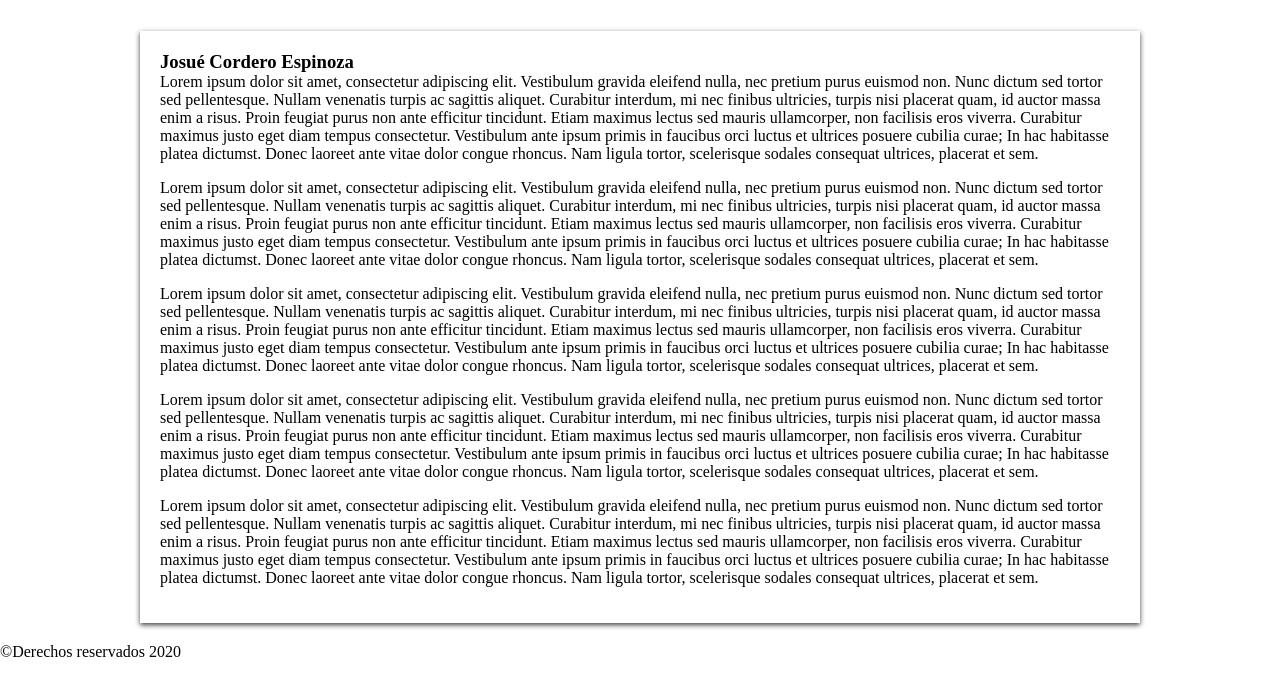
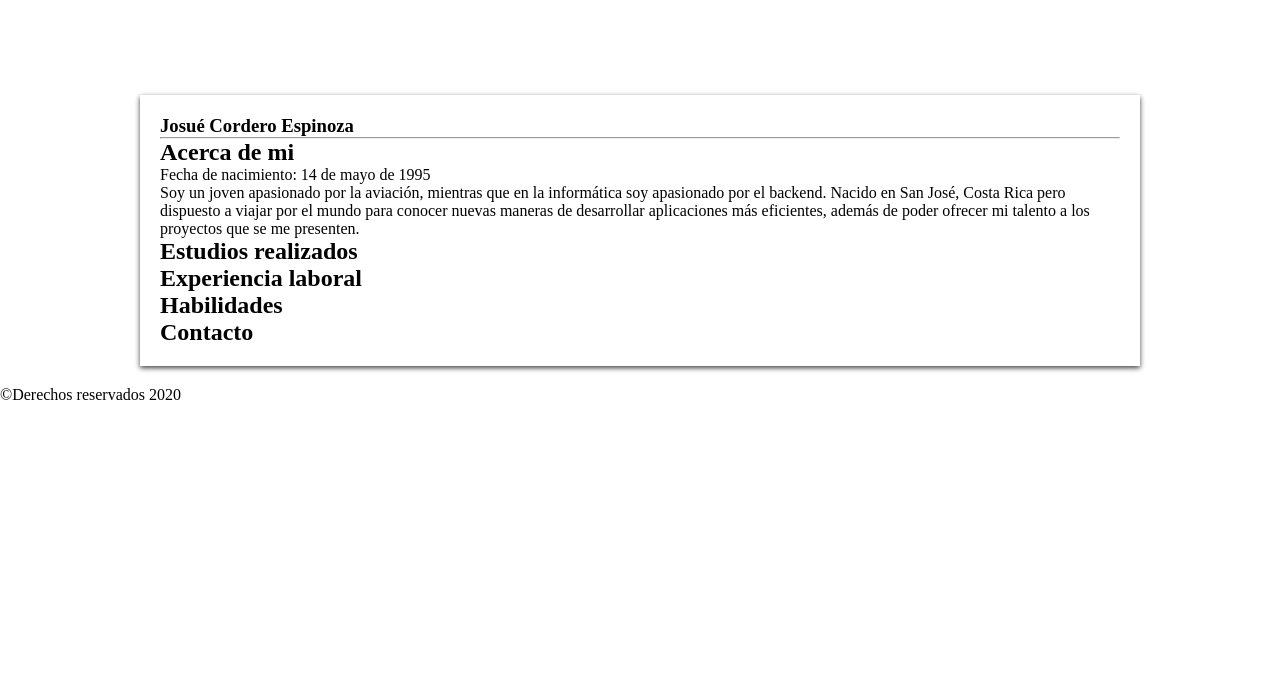
Before and after one commit to josue7114/PortafolioMulti, a website: page index.html in a window 1280 px wide. Shown: the part 53-748 px from the top of the page. Drawn offline with Linux system fonts and the light colour scheme.

Commit message:
Cambios menú e index

```diff
--- a/css/styles.css
+++ b/css/styles.css
@@ -5,7 +5,7 @@
 }
 
 .body{
-    padding-top: 5%;
+    padding-top: 10%;
 }
 
 .header{
@@ -87,7 +87,7 @@
     transform: translateY(-100%);
 }
 
-@media screen and (max-width: 600px){
+@media screen and (max-width: 900px){
     .nav{
         flex-direction: column;
     }
--- a/index.html
+++ b/index.html
@@ -29,74 +29,34 @@
         </section>
     </header>
     <section class="content">
-        <section id="aboutme" class="section__content">
+        <section id="aboutme" class="section__about">
             <h1 class="title">Josué Cordero Espinoza</h1>
+            <hr>
+            <h2>Acerca de mi</h2>
+            <div>
+                <label>Fecha de nacimiento:</label>
+                <label>14 de mayo de 1995</label>
+            </div>
+            <div>
+                <p>
+                    Soy un joven apasionado por la aviación, mientras que en la informática soy apasionado por el backend. Nacido en San José, Costa Rica
+                    pero dispuesto a viajar por el mundo para conocer nuevas maneras de desarrollar aplicaciones más eficientes, además de poder ofrecer
+                    mi talento a los proyectos que se me presenten.
+                </p>
+            </div>
         </section>
         <section id="academic" class="section__academic">
-            <p class=paragraph>
-
-                Lorem ipsum dolor sit amet, consectetur adipiscing elit. Vestibulum gravida eleifend nulla, nec pretium
-                purus euismod non. Nunc dictum sed tortor sed pellentesque. Nullam venenatis turpis ac sagittis aliquet.
-                Curabitur interdum, mi nec finibus ultricies, turpis nisi placerat quam, id auctor massa enim a risus. Proin
-                feugiat purus non ante efficitur tincidunt. Etiam maximus lectus sed mauris ullamcorper, non facilisis eros
-                viverra. Curabitur maximus justo eget diam tempus consectetur. Vestibulum ante ipsum primis in faucibus orci
-                luctus et ultrices posuere cubilia curae; In hac habitasse platea dictumst. Donec laoreet ante vitae dolor
-                congue rhoncus. Nam ligula tortor, scelerisque sodales consequat ultrices, placerat et sem.
-
-            </p>
-            <p class=paragraph>
-
-                Lorem ipsum dolor sit amet, consectetur adipiscing elit. Vestibulum gravida eleifend nulla, nec pretium
-                purus euismod non. Nunc dictum sed tortor sed pellentesque. Nullam venenatis turpis ac sagittis aliquet.
-                Curabitur interdum, mi nec finibus ultricies, turpis nisi placerat quam, id auctor massa enim a risus. Proin
-                feugiat purus non ante efficitur tincidunt. Etiam maximus lectus sed mauris ullamcorper, non facilisis eros
-                viverra. Curabitur maximus justo eget diam tempus consectetur. Vestibulum ante ipsum primis in faucibus orci
-                luctus et ultrices posuere cubilia curae; In hac habitasse platea dictumst. Donec laoreet ante vitae dolor
-                congue rhoncus. Nam ligula tortor, scelerisque sodales consequat ultrices, placerat et sem.
-
-            </p>
-            <p class=paragraph>
-
-                Lorem ipsum dolor sit amet, consectetur adipiscing elit. Vestibulum gravida eleifend nulla, nec pretium
-                purus euismod non. Nunc dictum sed tortor sed pellentesque. Nullam venenatis turpis ac sagittis aliquet.
-                Curabitur interdum, mi nec finibus ultricies, turpis nisi placerat quam, id auctor massa enim a risus. Proin
-                feugiat purus non ante efficitur tincidunt. Etiam maximus lectus sed mauris ullamcorper, non facilisis eros
-                viverra. Curabitur maximus justo eget diam tempus consectetur. Vestibulum ante ipsum primis in faucibus orci
-                luctus et ultrices posuere cubilia curae; In hac habitasse platea dictumst. Donec laoreet ante vitae dolor
-                congue rhoncus. Nam ligula tortor, scelerisque sodales consequat ultrices, placerat et sem.
-
-            </p>
-            <p class=paragraph>
-
-                Lorem ipsum dolor sit amet, consectetur adipiscing elit. Vestibulum gravida eleifend nulla, nec pretium
-                purus euismod non. Nunc dictum sed tortor sed pellentesque. Nullam venenatis turpis ac sagittis aliquet.
-                Curabitur interdum, mi nec finibus ultricies, turpis nisi placerat quam, id auctor massa enim a risus. Proin
-                feugiat purus non ante efficitur tincidunt. Etiam maximus lectus sed mauris ullamcorper, non facilisis eros
-                viverra. Curabitur maximus justo eget diam tempus consectetur. Vestibulum ante ipsum primis in faucibus orci
-                luctus et ultrices posuere cubilia curae; In hac habitasse platea dictumst. Donec laoreet ante vitae dolor
-                congue rhoncus. Nam ligula tortor, scelerisque sodales consequat ultrices, placerat et sem.
-
-            </p>
-            <p class=paragraph>
-
-                Lorem ipsum dolor sit amet, consectetur adipiscing elit. Vestibulum gravida eleifend nulla, nec pretium
-                purus euismod non. Nunc dictum sed tortor sed pellentesque. Nullam venenatis turpis ac sagittis aliquet.
-                Curabitur interdum, mi nec finibus ultricies, turpis nisi placerat quam, id auctor massa enim a risus. Proin
-                feugiat purus non ante efficitur tincidunt. Etiam maximus lectus sed mauris ullamcorper, non facilisis eros
-                viverra. Curabitur maximus justo eget diam tempus consectetur. Vestibulum ante ipsum primis in faucibus orci
-                luctus et ultrices posuere cubilia curae; In hac habitasse platea dictumst. Donec laoreet ante vitae dolor
-                congue rhoncus. Nam ligula tortor, scelerisque sodales consequat ultrices, placerat et sem.
-
-            </p>
+            <h2>Estudios realizados</h2>
         </section>
         <section id="experience" class="section__experience">
+            <h2>Experiencia laboral</h2>
+        </section>
 
-        </section>
         <section id="skills" class="section__skills">
-
+            <h2>Habilidades</h2>
         </section>
         <section id="contact" class="section__contact">
-
+            <h2>Contacto</h2>
         </section>
     </section>
     <footer class="footer">
--- a/js/menu.js
+++ b/js/menu.js
@@ -9,7 +9,7 @@ $(function(){
         btnmenu = $('#btn-menu'),
         icono = $('#btn-menu .icono');
 
-        if(ancho < 600){
+        if(ancho < 900){
             links.hide();
             icono.addClass('fa-bars');
         }
@@ -21,7 +21,7 @@ $(function(){
         });
 
         $(window).on('resize', function(){
-            if($(this).width() > 600){
+            if($(this).width() > 900){
                 links.show();
                 icono.addClass('fa-times');
                 icono.removeClass('fa-bars');
```
